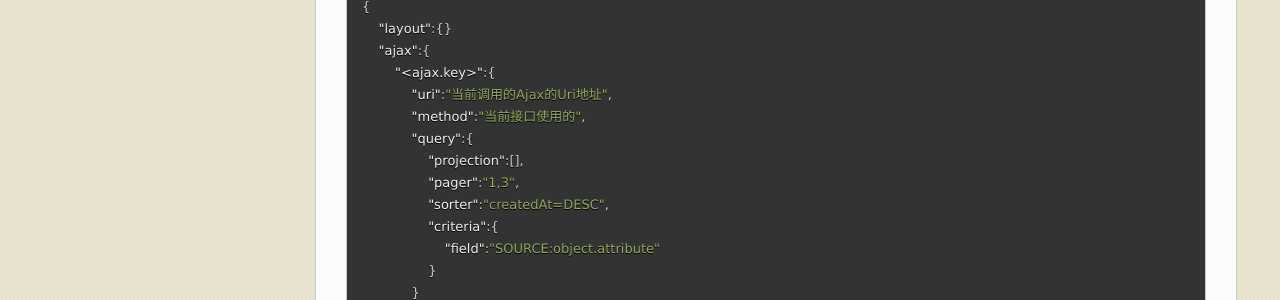
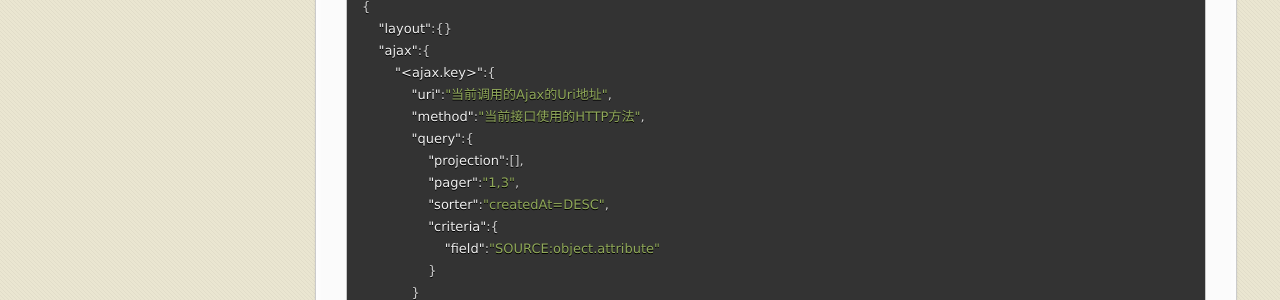
Before and after one commit to zwkjhx/ox-doc, a Jekyll site: the page built from specification/3-origin-xgui-fan/spo-002-jie-mian-pei-zhi-quan-json-shi-li.md, in a window 1280 px wide and 1013 px high. Shown: the part 523-823 px from the top of the window. Built offline with Jekyll 4.4.1, drawn with Linux system fonts in a browser that asks for light colours; our own code applies the rules of GitHub Pages for plain Markdown files.

Commit message:
Updates specification/3-origin-xgui-fan/spo-002-jie-mian-pei-zhi-quan-json-shi-li.md
Auto commit by GitBook Editor

```diff
--- a/specification/3-origin-xgui-fan/spo-002-jie-mian-pei-zhi-quan-json-shi-li.md
+++ b/specification/3-origin-xgui-fan/spo-002-jie-mian-pei-zhi-quan-json-shi-li.md
@@ -18,7 +18,7 @@
     "ajax":{
         "<ajax.key>":{
             "uri":"当前调用的Ajax的Uri地址",
-            "method":"当前接口使用的",
+            "method":"当前接口使用的HTTP方法",
             "query":{
                 "projection":[],
                 "pager":"1,3",
```
